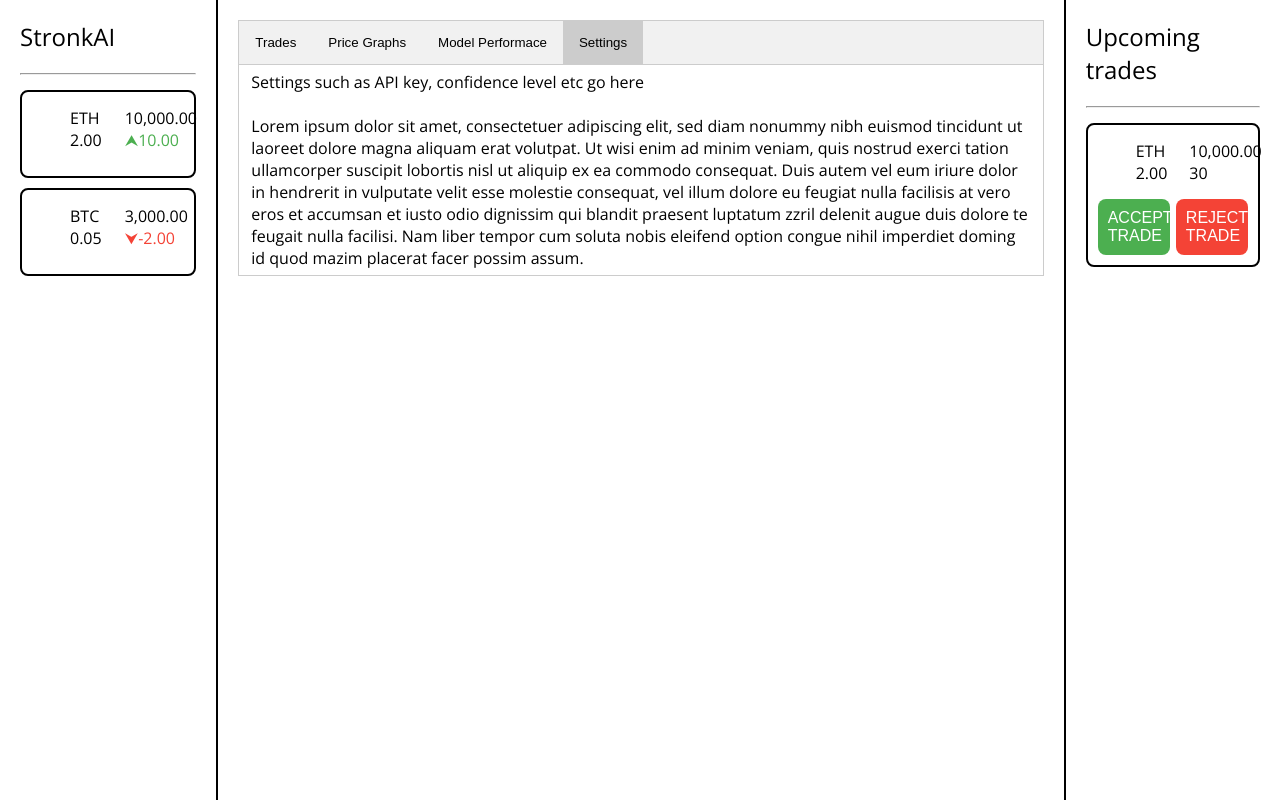
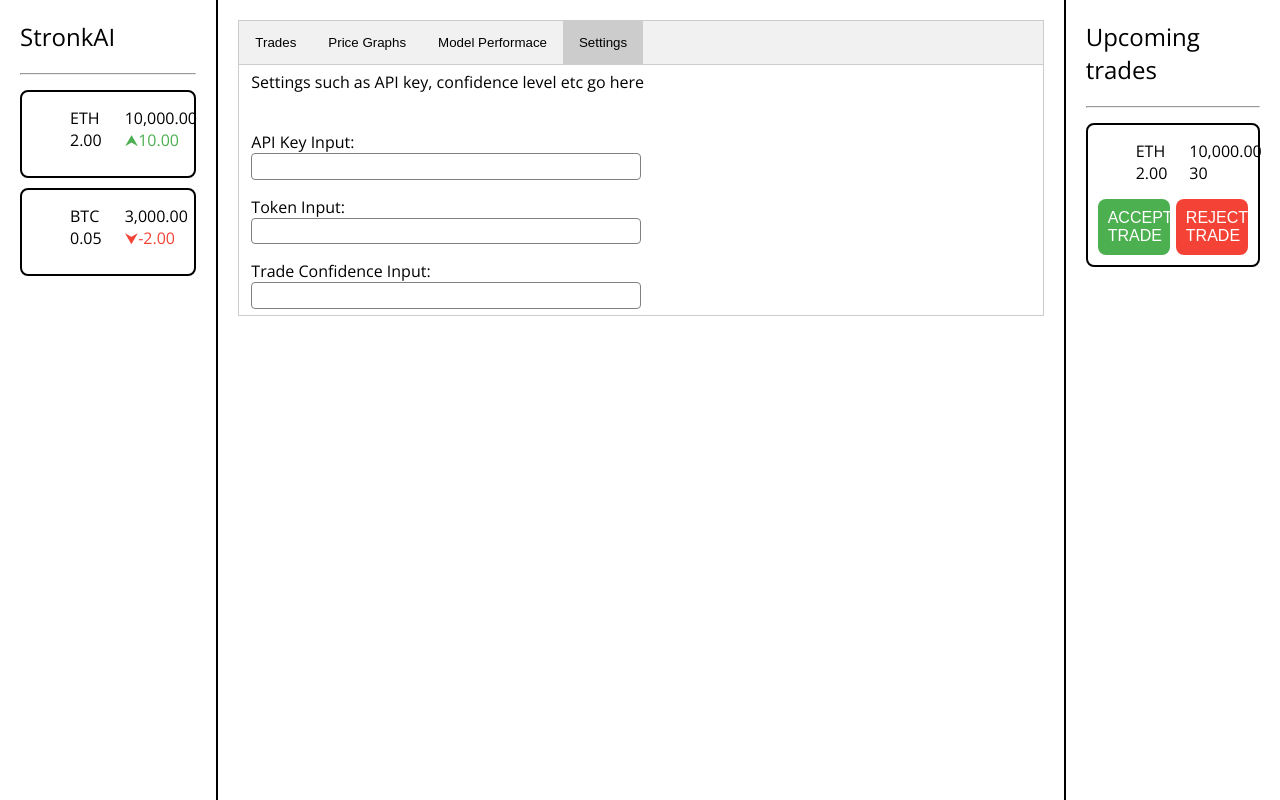
Before and after one commit to LizardLad/trading_bot_old, a React (Vite) app in the folder gui/: page / in a window 1280 px wide. Both pictures are taken after a click on the button "Settings". Built offline with nearby package versions, Linux system fonts and the light colour scheme; no server answers.

Commit message:
Start getting settings written

```diff
--- a/gui/src/components/Settings/index.tsx
+++ b/gui/src/components/Settings/index.tsx
@@ -1,10 +1,16 @@
+import './settings.css';
+
 export default function Settings() {
 	return (
 		<div className='tab_content'>
 			Settings such as API key, confidence level etc go here
 			<br />
 			<br />
-			Lorem ipsum dolor sit amet, consectetuer adipiscing elit, sed diam nonummy nibh euismod tincidunt ut laoreet dolore magna aliquam erat volutpat. Ut wisi enim ad minim veniam, quis nostrud exerci tation ullamcorper suscipit lobortis nisl ut aliquip ex ea commodo consequat. Duis autem vel eum iriure dolor in hendrerit in vulputate velit esse molestie consequat, vel illum dolore eu feugiat nulla facilisis at vero eros et accumsan et iusto odio dignissim qui blandit praesent luptatum zzril delenit augue duis dolore te feugait nulla facilisi. Nam liber tempor cum soluta nobis eleifend option congue nihil imperdiet doming id quod mazim placerat facer possim assum.
+			<p className='settings_label'>API Key Input:</p><input type='text' name='api_key_input' className='text_input'/>
+			<br />
+			<p className='settings_label'>Token Input:</p><input type='text' name='token_input' className='text_input'/>
+			<br />
+			<p className='settings_label'>Trade Confidence Input:</p><input type='text' name='trade_confidence_input' className='text_input'/>
 		</div>
 	);
 }
--- /dev/null
+++ b/gui/src/components/Settings/settings.css
@@ -0,0 +1,13 @@
+.settings_label {
+	margin-bottom: 0px;
+}
+
+.text_input {
+	border-radius: 4px;
+	outline: none;
+	border: 1px solid grey;
+	height: 2em;
+	font-family: 'Open Sans', sans-serif;
+	font-weight: 300;
+	width: 50%;
+}
```
